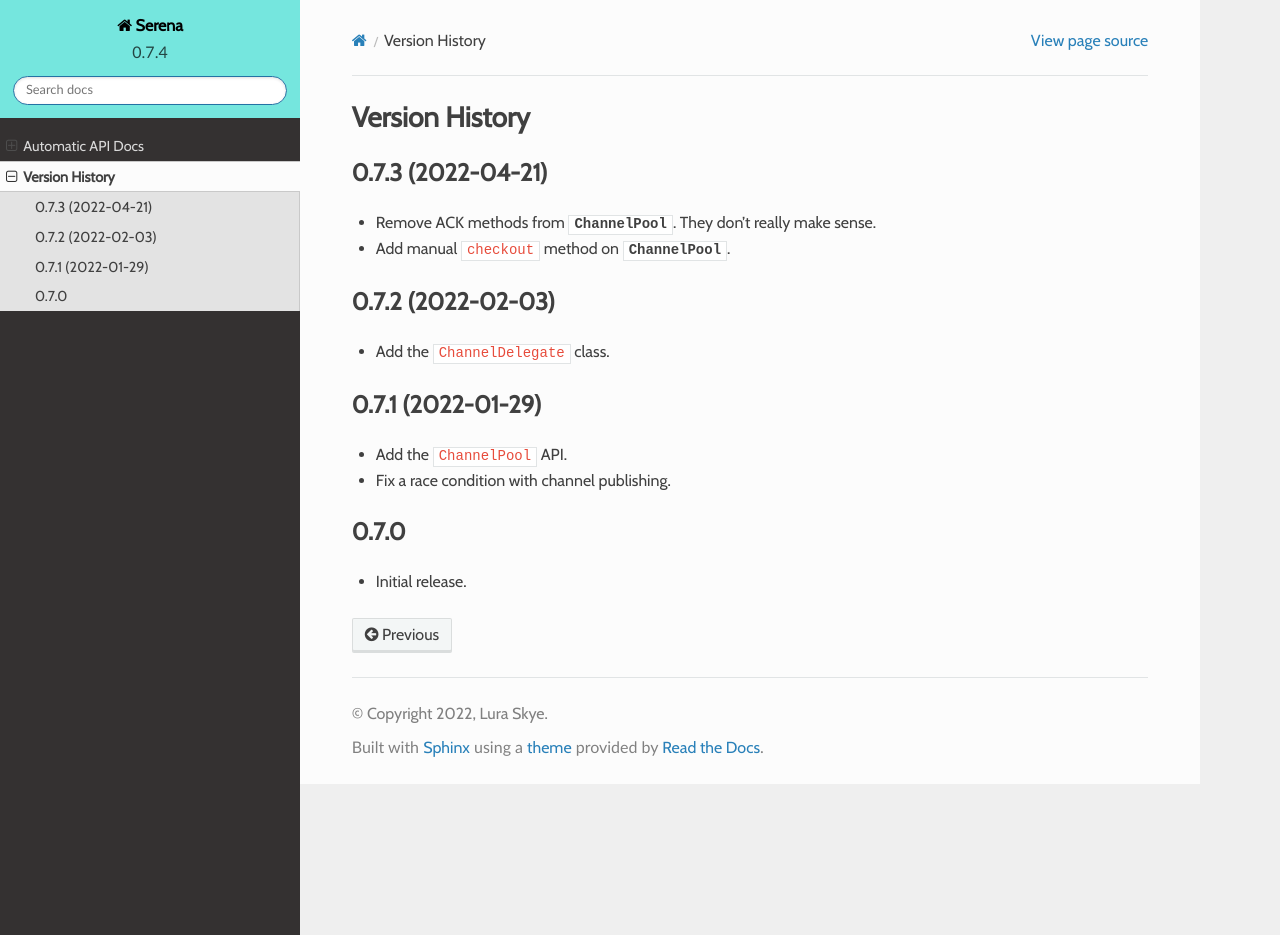
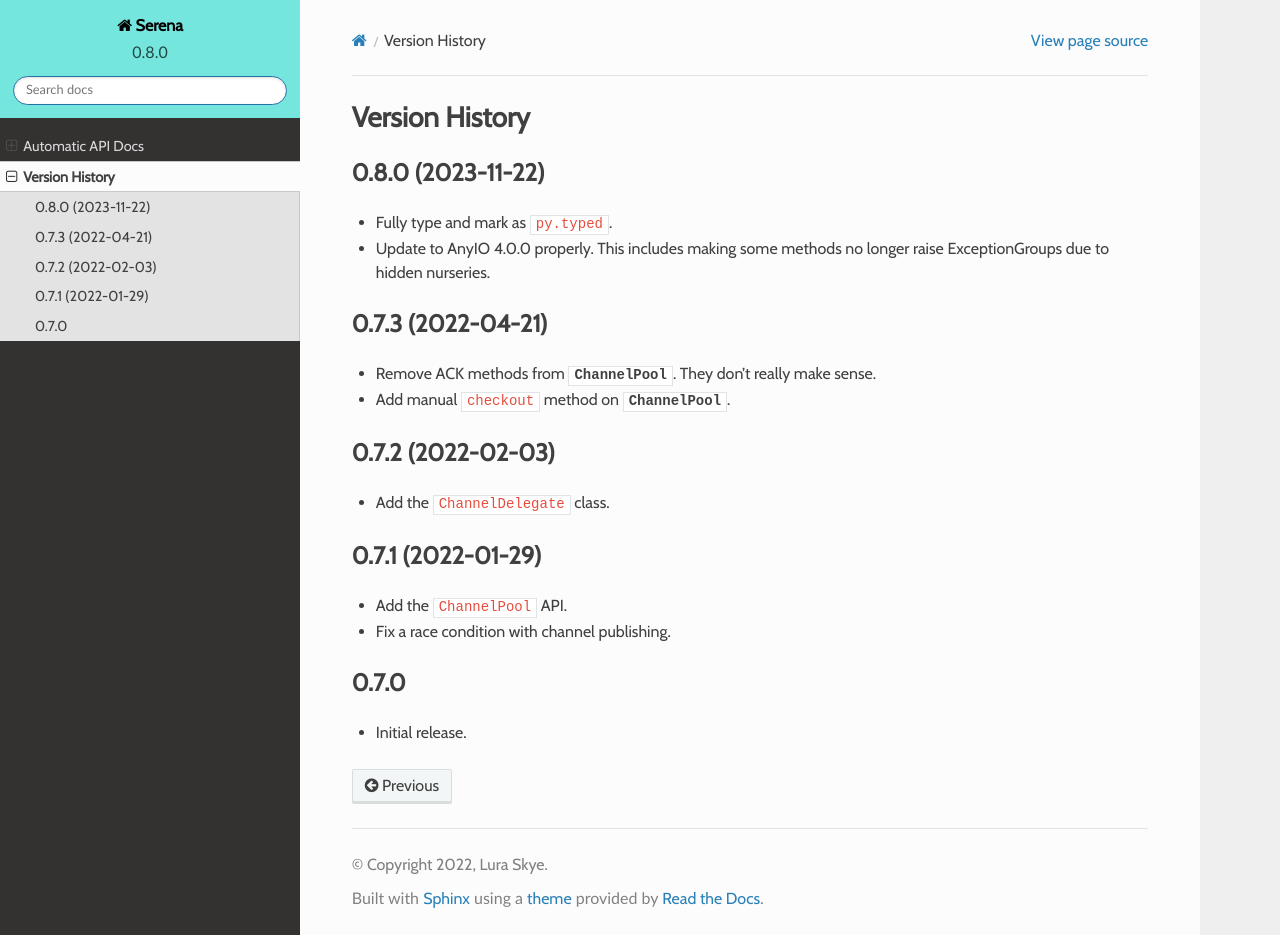
Before and after one commit to Fuyukai/serena, a Sphinx documentation site: the page built from docs/history.rst, in a window 1280 px wide and 935 px high. Built offline with Sphinx 7.4.7 and the Read the Docs theme 2.0.0, drawn with Linux system fonts in a browser that asks for light colours; some web fonts are replaced.

Commit message:
add changelog entry

```diff
--- a/docs/history.rst
+++ b/docs/history.rst
@@ -3,11 +3,17 @@
 Version History
 ===============
 
+0.8.0 (2023-11-22)
+------------------
+
+- Fully type and mark as ``py.typed``.
+- Update to AnyIO 4.0.0 properly. This includes making some methods no longer raise ExceptionGroups
+  due to hidden nurseries.
+
 0.7.3 (2022-04-21)
 ------------------
 
 - Remove ACK methods from :class:`.ChannelPool`. They don't really make sense.
-
 - Add manual ``checkout`` method on :class:`.ChannelPool`.
 
 0.7.2 (2022-02-03)
@@ -19,7 +25,6 @@ Version History
 ------------------
 
 - Add the ``ChannelPool`` API.
-
 - Fix a race condition with channel publishing.
 
 0.7.0
--- a/pyproject.toml
+++ b/pyproject.toml
@@ -5,7 +5,7 @@ build-backend = "poetry.core.masonry.api"
 
 [tool.poetry]
 name = "serena"
-version = "0.7.4"
+version = "0.8.0"
 description = "An AMQP 0-9-1 client using AnyIO."
 authors = ["Lura Skye <l@veriny.tf>"]
 license = "LGPL-3.0-or-later"
```
